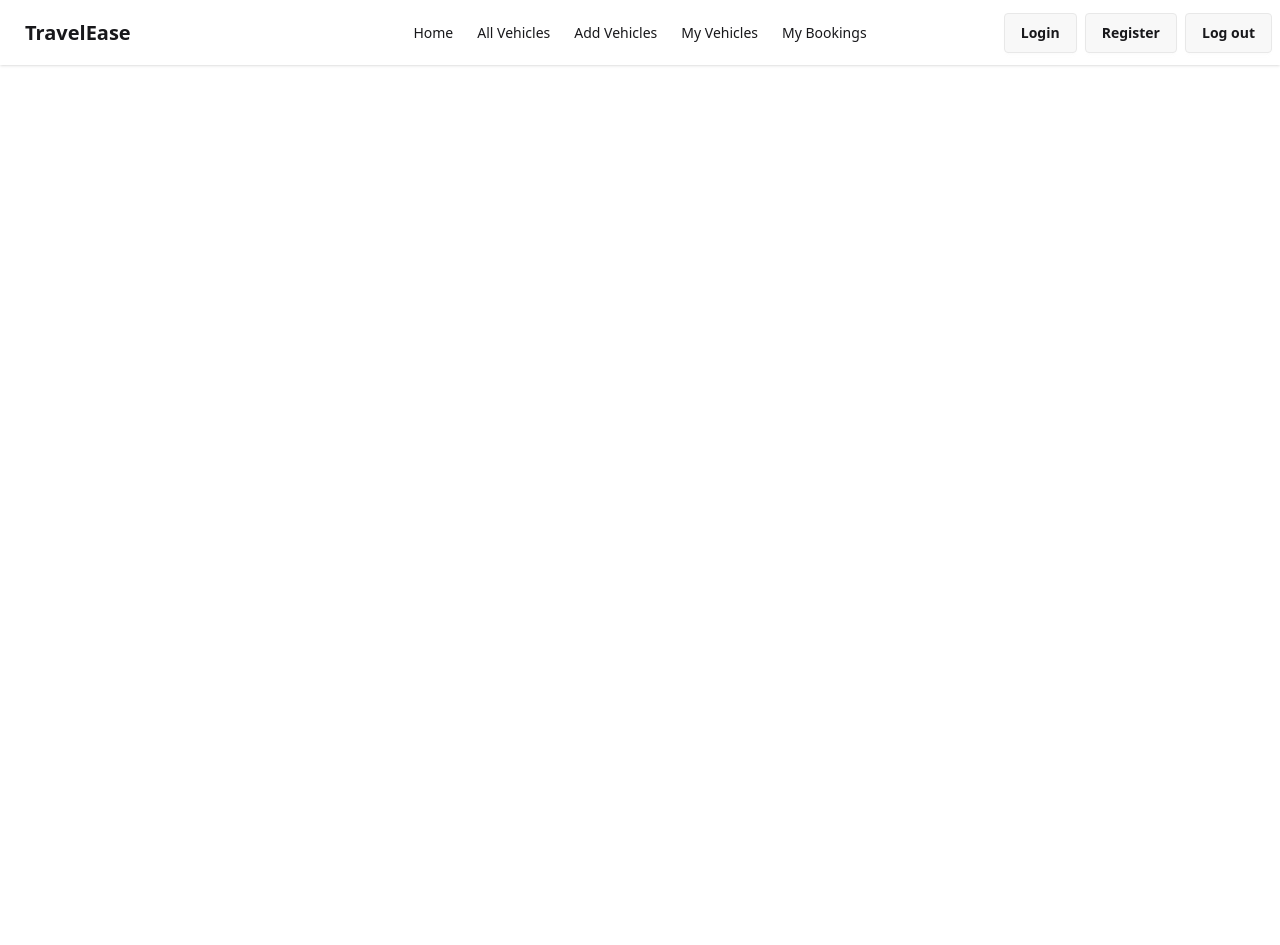
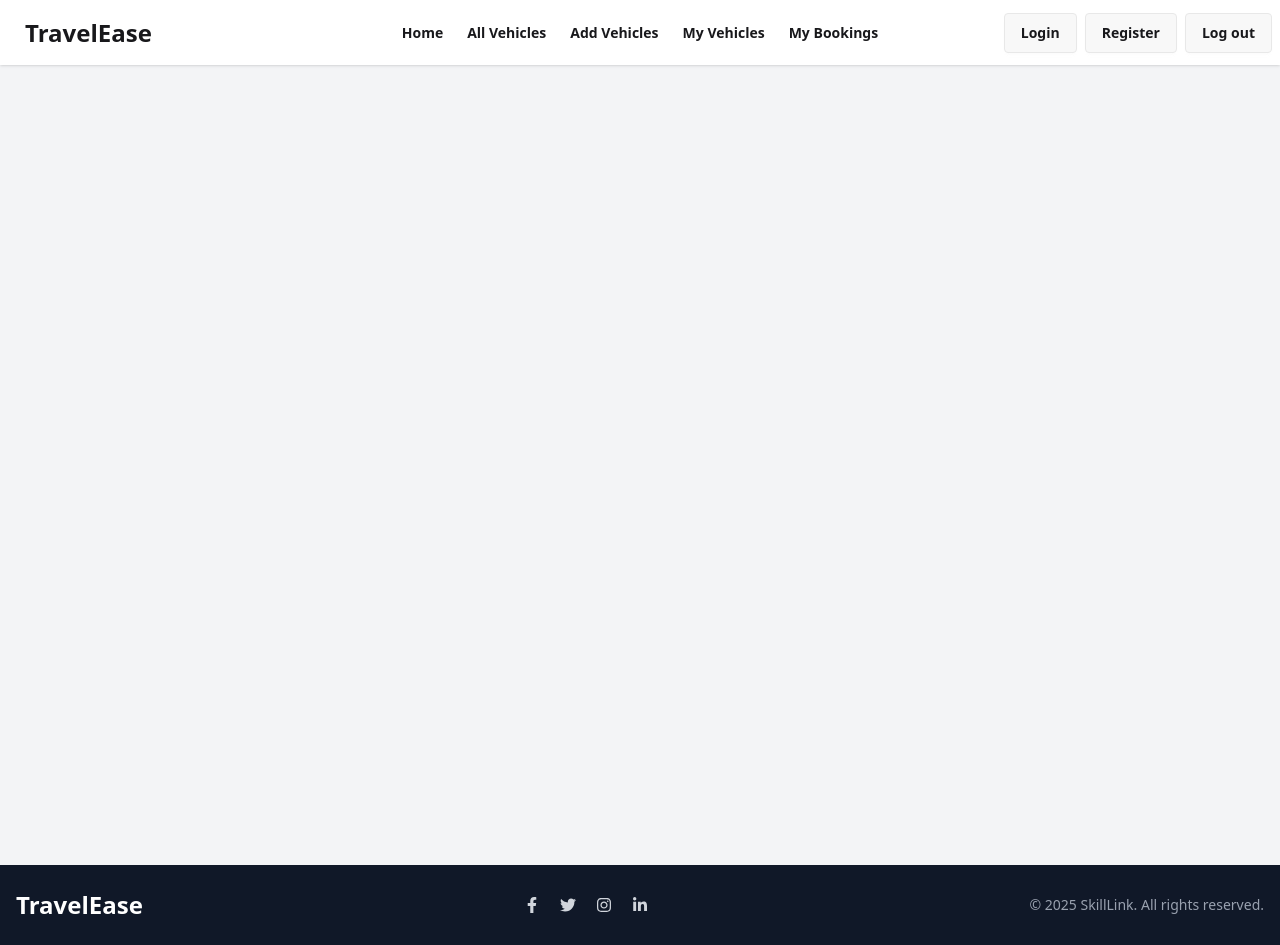
Before and after one commit to kawsar-ahmmed9990/TravelEase-client-side, a React (Vite) app: page / in a window 1280 px wide. Before the commit the page ends 800 px from the top, so only its background shows below. Built offline with nearby package versions, Linux system fonts and the light colour scheme.

Commit message:
add footer component

```diff
--- a/package.json
+++ b/package.json
@@ -13,6 +13,7 @@
     "@tailwindcss/vite": "^4.1.17",
     "react": "^19.2.0",
     "react-dom": "^19.2.0",
+    "react-icons": "^5.5.0",
     "react-router": "^7.9.5",
     "tailwindcss": "^4.1.17"
   },
--- a/src/Components/Footer/Footer.jsx
+++ b/src/Components/Footer/Footer.jsx
@@ -1,7 +1,60 @@
 import React from "react";
+import {
+  FaFacebookF,
+  FaTwitter,
+  FaInstagram,
+  FaLinkedinIn,
+} from "react-icons/fa";
 
 const Footer = () => {
-  return <div></div>;
+  return (
+    <footer className="bg-gray-900 text-gray-300 py-6 ">
+      <div className="container mx-auto px-4 flex flex-col md:flex-row justify-between items-center">
+        <h2 className="text-2xl font-semibold text-white mb-3 md:mb-0">
+          TravelEase
+        </h2>
+
+        <div className="flex space-x-5 mb-3 md:mb-0">
+          <a
+            href="https://facebook.com"
+            target="_blank"
+            rel="noopener noreferrer"
+            className="hover:text-blue-500 transition-colors"
+          >
+            <FaFacebookF />
+          </a>
+          <a
+            href="https://twitter.com"
+            target="_blank"
+            rel="noopener noreferrer"
+            className="hover:text-sky-400 transition-colors"
+          >
+            <FaTwitter />
+          </a>
+          <a
+            href="https://instagram.com"
+            target="_blank"
+            rel="noopener noreferrer"
+            className="hover:text-pink-500 transition-colors"
+          >
+            <FaInstagram />
+          </a>
+          <a
+            href="https://linkedin.com"
+            target="_blank"
+            rel="noopener noreferrer"
+            className="hover:text-blue-400 transition-colors"
+          >
+            <FaLinkedinIn />
+          </a>
+        </div>
+
+        <p className="text-sm text-gray-400">
+          © 2025 SkillLink. All rights reserved.
+        </p>
+      </div>
+    </footer>
+  );
 };
 
 export default Footer;
--- a/src/Components/Header/Navbar.jsx
+++ b/src/Components/Header/Navbar.jsx
@@ -43,10 +43,10 @@ const Navbar = () => {
             </li>
           </ul>
         </div>
-        <a className="btn btn-ghost text-xl">TravelEase</a>
+        <a className="btn btn-ghost text-2xl font-semibold">TravelEase</a>
       </div>
       <div className="navbar-center hidden lg:flex">
-        <ul className="menu menu-horizontal px-1">
+        <ul className="menu menu-horizontal font-semibold px-1">
           <li>
             <a>Home</a>
           </li>
--- a/src/Layouts/RootLayout.jsx
+++ b/src/Layouts/RootLayout.jsx
@@ -1,13 +1,24 @@
 import React from "react";
 import Navbar from "../Components/Header/Navbar";
 import { Outlet } from "react-router";
+import Footer from "../Components/Footer/Footer";
 
 const RootLayout = () => {
   return (
-    <div>
-      <Navbar></Navbar>
-      <Outlet></Outlet>
-    </div>
+    <>
+      <header className="">
+        <Navbar></Navbar>
+      </header>
+      <main className="bg-gray-100">
+        <div className="min-h-screen ">
+          <Outlet></Outlet>
+        </div>
+      </main>
+
+      <footer>
+        <Footer></Footer>
+      </footer>
+    </>
   );
 };
 
```
Also changed, not shown: 1 other file (tests, documents, lock files or other folders).
